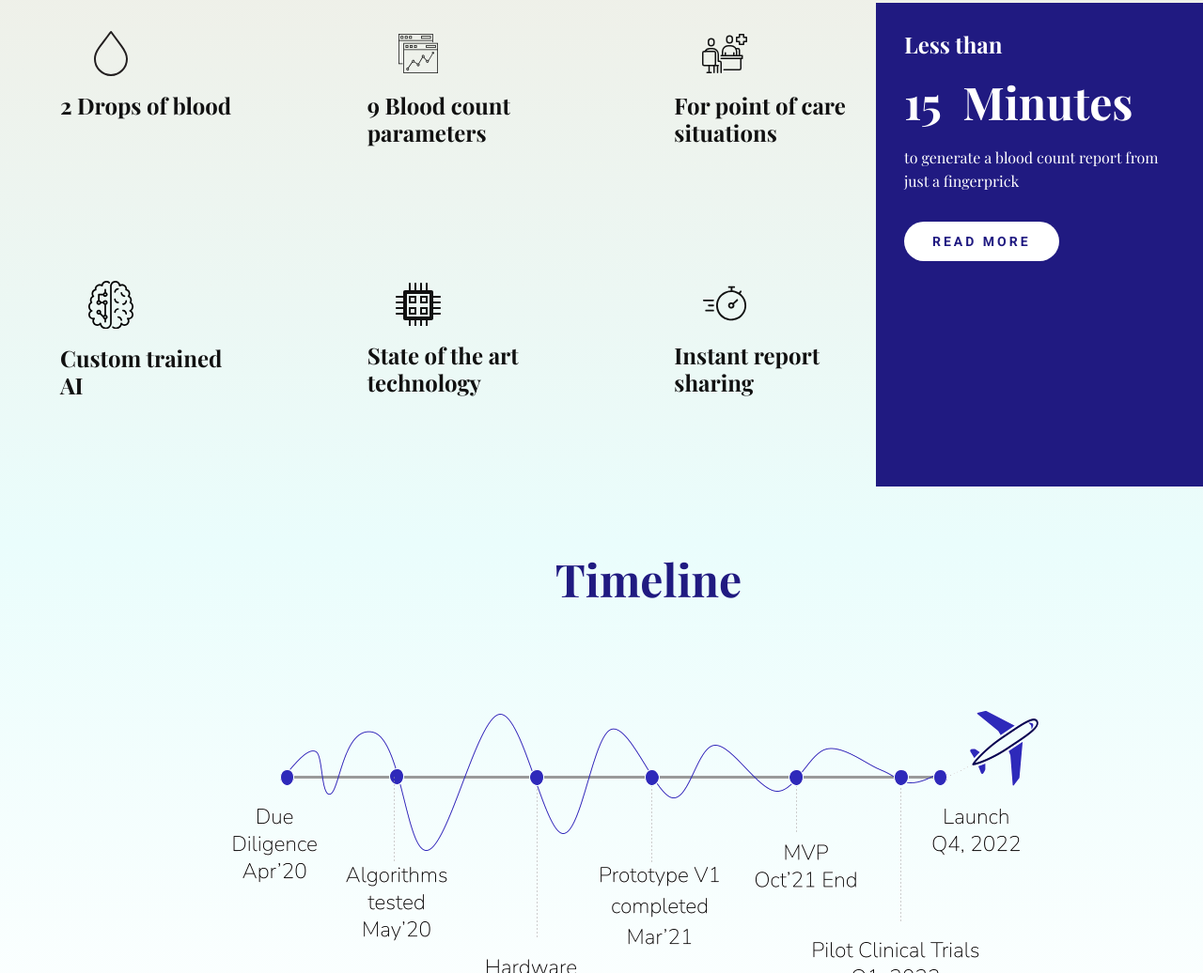
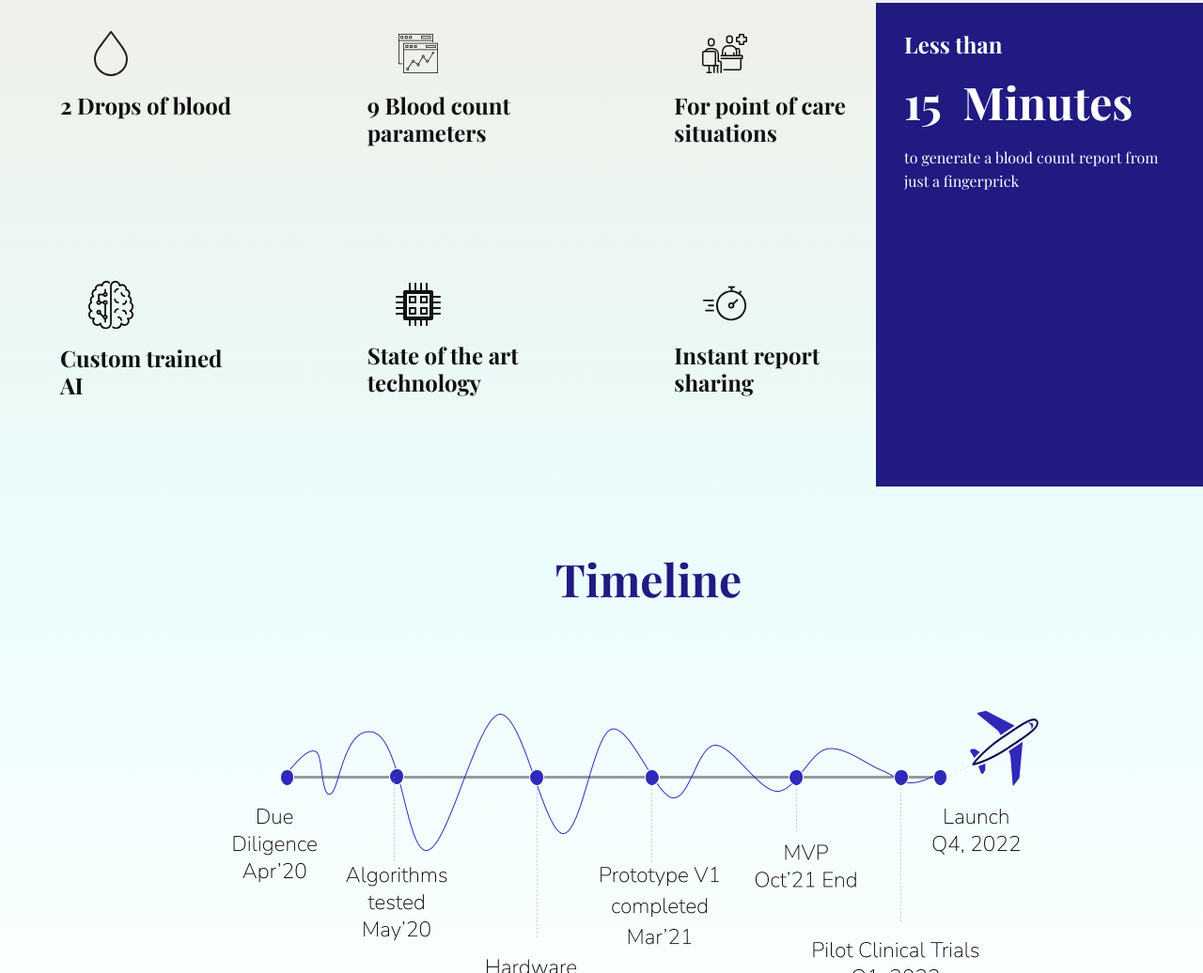
Before and after one commit to adsysMed/adsysMed.github.io, a website built with webpack: page index.html in a window 1280 px wide. Shown: the part 833-1869 px from the top of the page at 94% size. Built offline with nearby package versions, Linux system fonts and the light colour scheme; a web font is replaced by a local one.

Commit message:
hidden read more button

```diff
--- a/index.html
+++ b/index.html
@@ -229,7 +229,7 @@
             <h6 class="u-custom-font u-font-playfair-display u-text u-text-default u-text-7">Less than</h6>
             <h2 class="u-custom-font u-font-playfair-display u-text u-text-8">15&nbsp; Minutes</h2>
             <p class="u-custom-font u-font-playfair-display u-text u-text-9">to generate a blood count report from just a fingerprick</p>
-            <a href="Contact.html" data-page-id="20999492" class="u-btn u-btn-round u-button-style u-custom-font u-heading-font u-radius-30 u-text-palette-1-base u-white u-btn-1">READ MORE</a>
+            <a style = "visibility: hidden;" href="Contact.html" data-page-id="20999492" class="u-btn u-btn-round u-button-style u-custom-font u-heading-font u-radius-30 u-text-palette-1-base u-white u-btn-1">READ MORE</a>
           </div>
         </div>
       </div>
```
